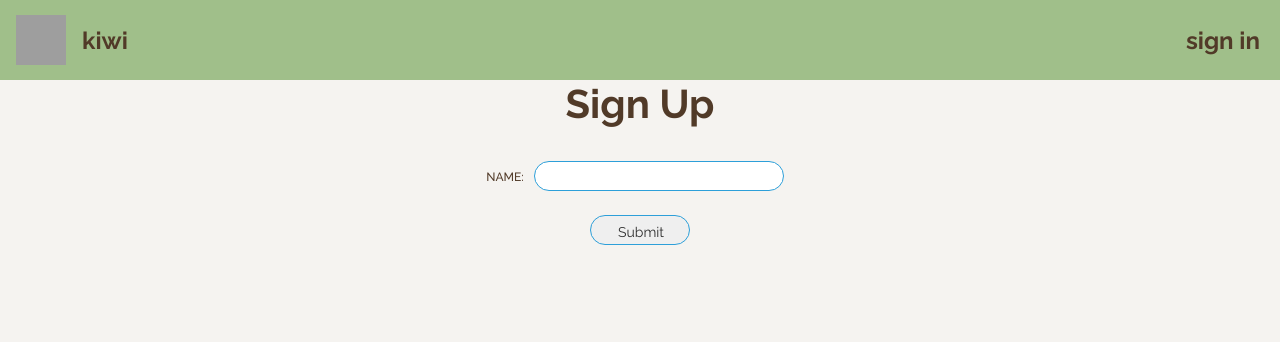
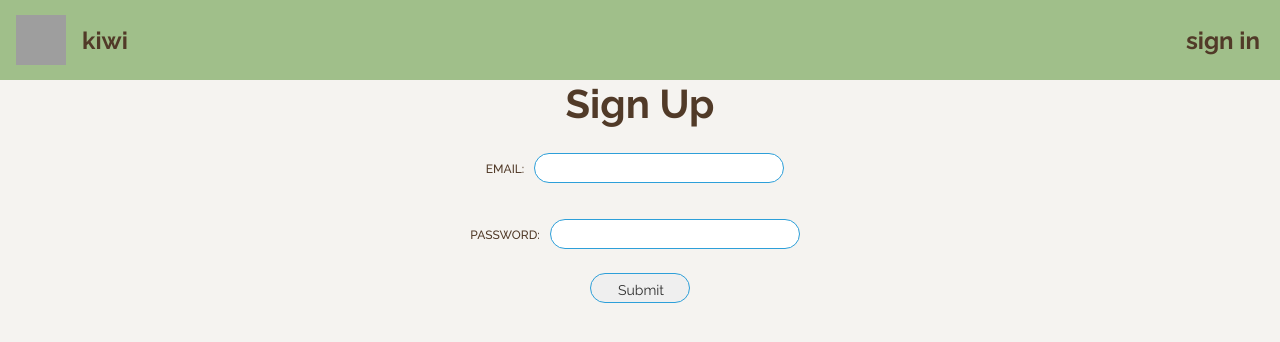
Before and after one commit to jadekeegan/kiwi, a React (Create React App) app: page /sign-up in a window 1280 px wide. Shown: the top 342 px of the page. Built offline with nearby package versions, Linux system fonts and the light colour scheme; no server answers; grey boxes are pictures that could not be loaded.

Commit message:
registration backend

```diff
--- a/src/components/signup.component.js
+++ b/src/components/signup.component.js
@@ -2,29 +2,38 @@ import React, { Component } from 'react';
 
 export default class SignUp extends Component {
 
-  state = {
-    data: null
-  };
+  constructor(props) {
+    super(props);
+    this.state = {
+      email: '',
+      password: ''
+    };
 
-  componentDidMount() {
-    this.callBackendAPI()
+    this.handleInputChange = this.handleInputChange.bind(this);
+    this.handleSubmit = this.handleSubmit.bind(this);
   }
 
-  callBackendAPI = async () => {
-    // const response = await fetch('http://localhost:5000/', {
-    //   method: 'POST'
-    // })
-    // .then((response) => {
-    //   return response.json();
-    // })
-    // .then((json) => {
-    //   console.log(json);
-    // });
+  handleInputChange(event) {
+    const target = event.target;
+    const value = target.value;
+    const name = target.name;
+
+    this.setState({
+      [name]: value
+    });
+  }
+
+  handleSubmit(event) {
+    event.preventDefault();
+    this.register();
+  }
+
+  register = async () => {
     const response = await fetch('http://localhost:5000/register', {
       method: 'POST',
       body: JSON.stringify({
-        email: "test@gmail.com",
-        password: "password123"
+        email: this.state.email,
+        password: this.state.password
       })
     })
 
@@ -39,13 +48,16 @@ export default class SignUp extends Component {
     return (
       <div class="sign-up">
         <h1>Sign Up</h1>
-        <p>{this.state.data}</p>
         <form onSubmit={this.handleSubmit}>
 
-          <label>
-            Name:
-            <input type="text" value={this.state.value} onChange={this.handleChange} />
-          </label>
+        <label>
+          Email:
+          <input name="email" type="text" value={this.state.value} onChange={this.handleInputChange} />
+        </label>
+        <label>
+          Password:
+          <input name="password" type="text" value={this.state.value} onChange={this.handleInputChange} />
+        </label>
 
           <input type="submit" value="Submit" />
         </form>
```
Also changed, not shown: 1 other file (tests, documents, lock files or other folders).
